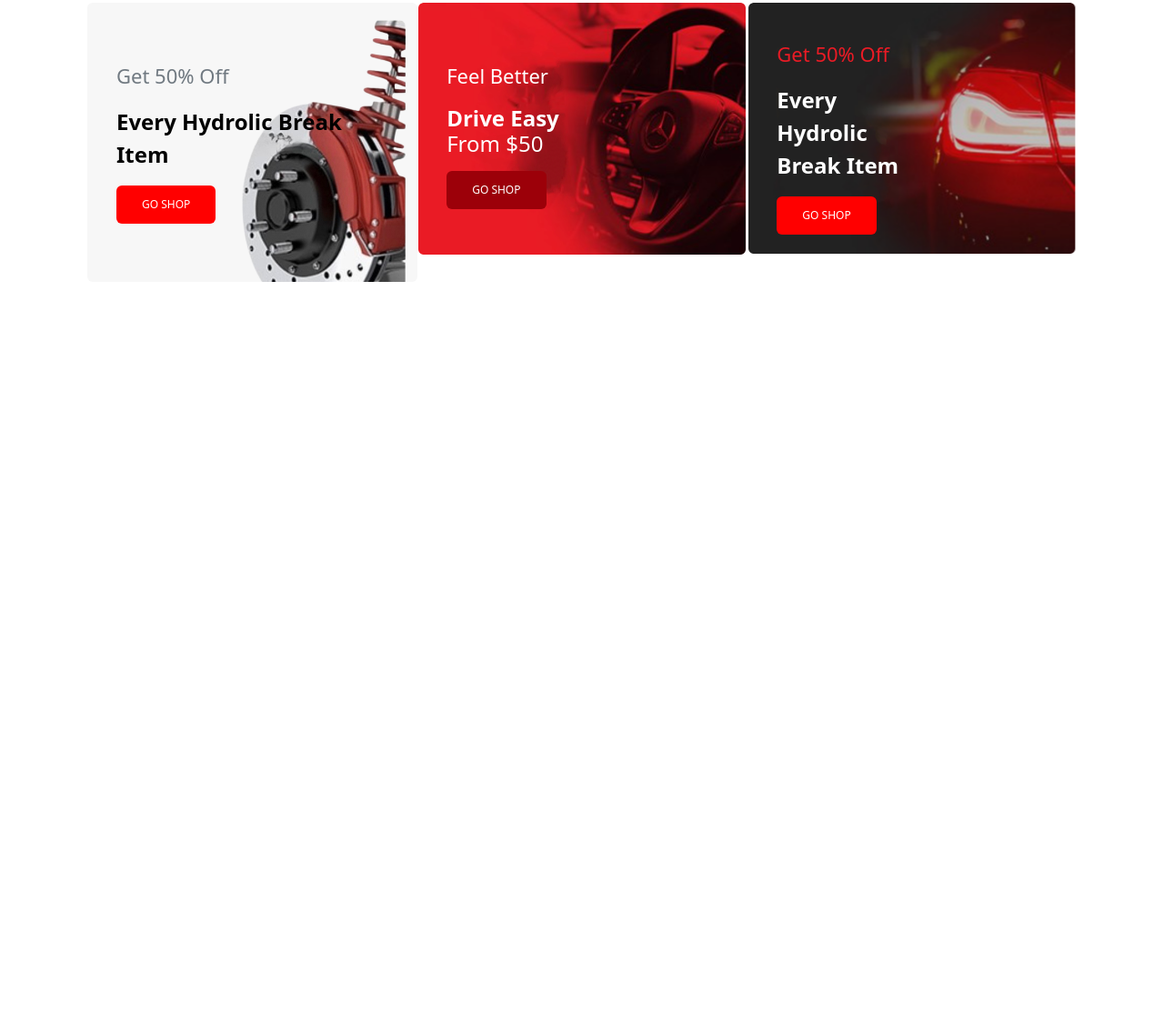
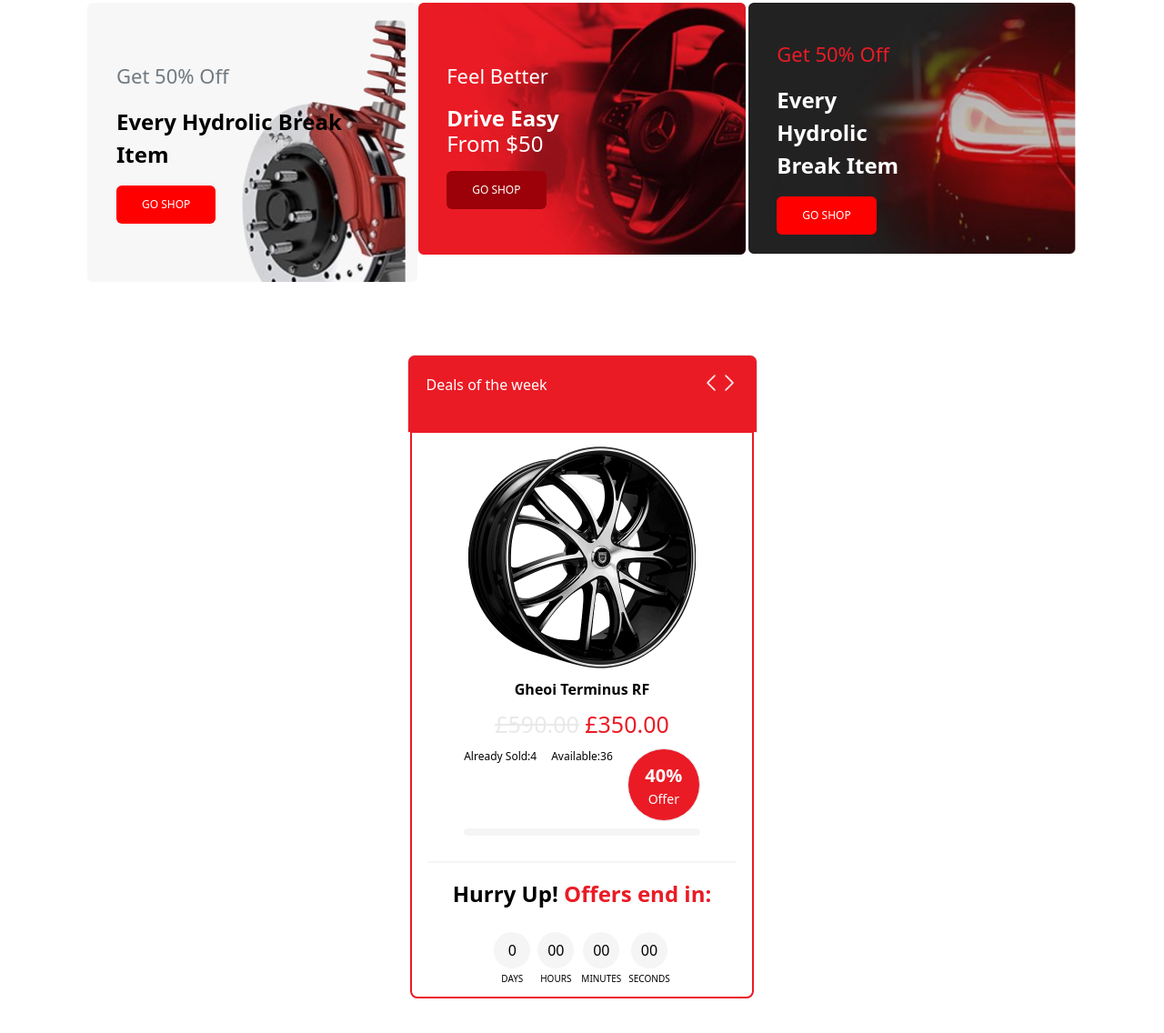
Before and after one commit to Qwadjou-dan/MarketPress, a plain HTML site: page index.html in a window 1280 px wide. Shown: the part 848-1984 px from the top of the page at 91% size. Drawn offline with nearby package versions, Linux system fonts and the light colour scheme.

Commit message:
Fourth Update

```diff
--- a/index.html
+++ b/index.html
@@ -23,7 +23,8 @@
             headerWidget: '#222222',
             searchBar: '#464646',
             menuBar: '#333E48',
-            redBg: '#FF0000'
+            redBg: '#FF0000',
+            amountColor:'#EA1B25'
           },
           fontSize: {
             widgetSize: '13px'
@@ -174,7 +175,7 @@
  </section>
 
 <!-- SHOP BANNERS -->
- <section class="px-24 mb-10">
+ <section class="px-24 mb-20">
   <div class="flex flex-row justify-between">
     <div class="inline-block rounded-md w-[390px] pl-8 pr-16 py-16 space-y-4 bg-[url('../images/main/bgimage1.png')] bg-contain bg-[right_1rem] bg-no-repeat bg-[#F7F7F7]">
       <p class="text-[#707981] text-[22px]">Get 50% Off</p>
@@ -201,8 +202,68 @@
  </section>
 
  <!-- DEALS OF THE WEEK -->
- <section>
+ <section class="px-24">
+  <div>
+    <div class="flex flex-col justify-center items-center">
+      <div class="flex flex-row gap-[170px] justify-between inline-block border rounded-t-lg bg-[#EA1B25] px-5 pt-5 pb-10">
+        <p class="text-white">Deals of the week</p>
+        <div class="flex flex-row">
+          <img src="images/main/back.png" alt="back arrow" class="w-5 h-5">
+          <img src="images/main/forward.png" alt="back arrow" class="w-5 h-5">
+        </div>
+      </div>
+      <div class="border-2 border-amountColor rounded-b-lg mt-[-2px] px-[17px] py-3 flex flex-col items-center gap-2">
+        <div>
+          <img src="images/main/deal1.png" alt="image1" class="w-[250px] h-[250px]">
+        </div>
+        <p class="font-bold">Gheoi Terminus RF</p>
+        <p class="text-[25px] text-amountColor"><del class="text-[#E9E9E9]">&pound590.00</del> &pound350.00</p>
+        <div class="flex flex-row gap-4 text-[12px]">
+          <p>Already Sold:4</p>
+          <p>Available:36</p>
+          <div class="border w-20 h-20 rounded-full flex flex-col justify-center items-center bg-amountColor">
+            <p class="text-[20px] font-bold text-white">40%</p>
+            <p class="font-normal text-[14px] text-white">Offer</p>
+          </div>
+        </div>
+        <div class="h-2 w-[260px] rounded-lg bg-[#F5F5F5] mb-5"></div>
+        <div class="h-0.5 w-[340px] bg-[#F5F5F5] mb-2"></div>
+        <p class="font-bold text-[24px] mb-4">Hurry Up! <span class="text-amountColor">Offers end in:</span></p>
+        <div class="flex flex-row gap-2">
+          <div class="flex flex-col items-center gap-1">
+            <p class="w-10 h-10 rounded-full flex justify-center items-center bg-[#F5F5F5]">0</p>
+            <p class="text-[10px] font-light">DAYS</p>
+          </div>
+          <div class="flex flex-col items-center gap-1">
+            <p class="w-10 h-10 rounded-full flex justify-center items-center bg-[#F5F5F5]">00</p>
+            <p class="text-[10px] font-light">HOURS</p>
+          </div>
+          <div class="flex flex-col items-center gap-1">
+            <p class="w-10 h-10 rounded-full flex justify-center items-center bg-[#F5F5F5]">00</p>
+            <p class="text-[10px] font-light">MINUTES</p>
+          </div>
+          <div class="flex flex-col items-center gap-1">
+            <p class="w-10 h-10 rounded-full flex justify-center items-center bg-[#F5F5F5]">00</p>
+            <p class="text-[10px] font-light">SECONDS</p>
+          </div>
+        </div>
+      </div>
+    </div>
 
+    <div>
+      <div>
+        <div></div>
+        <div></div>
+        <div></div>
+      </div>
+      <div>
+        <div></div>
+        <div></div>
+        <div></div>
+      </div>
+    </div>
+
+  </div>
  </section>
 
 </body>
```
Also changed, not shown: images/main/back.png (added), images/main/deal1.png (added), images/main/deal2.png (added), images/main/deal3.png (added), images/main/deal4.png (added), images/main/deal5.png (added), images/main/deal6.jpg (added), images/main/forward.png (added).
